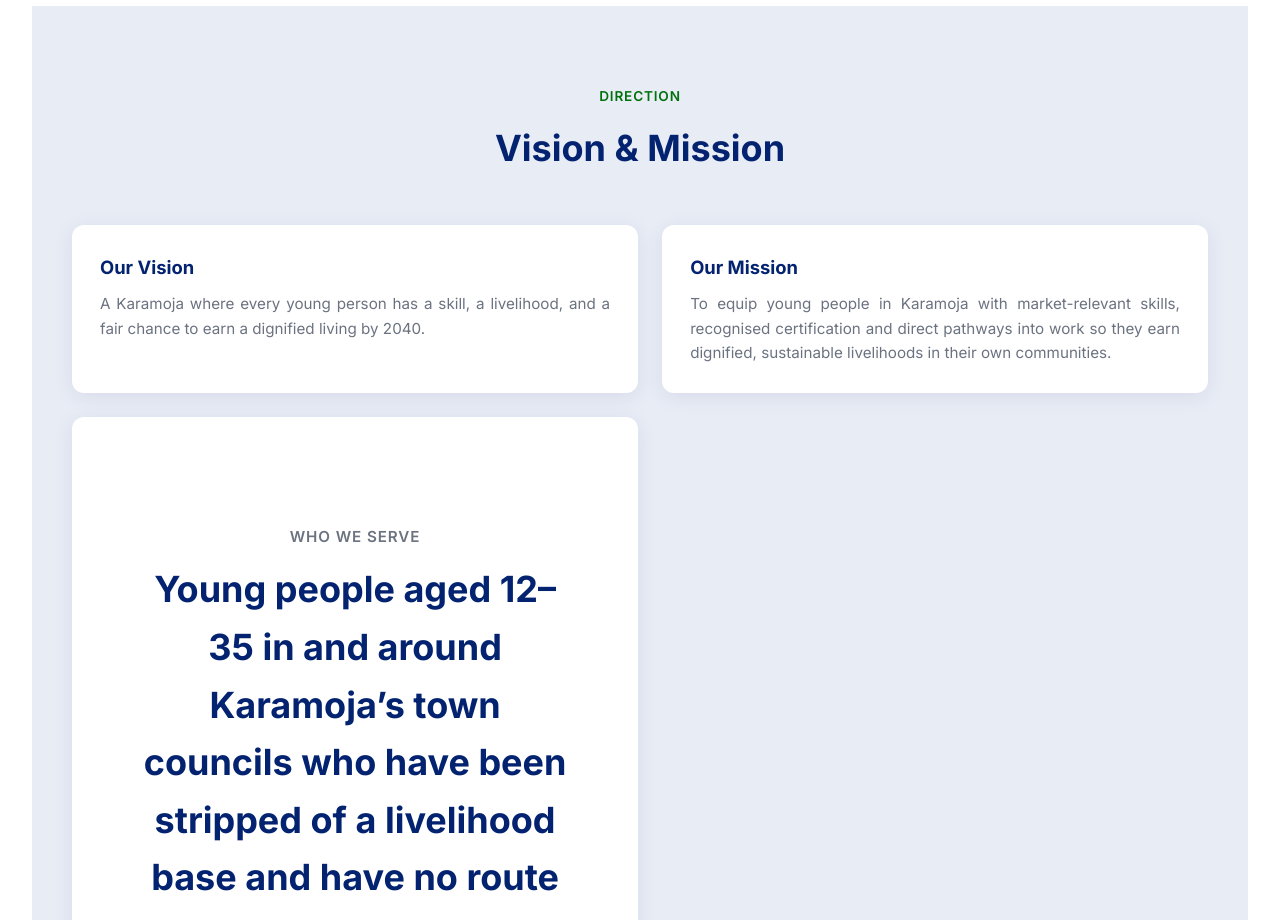
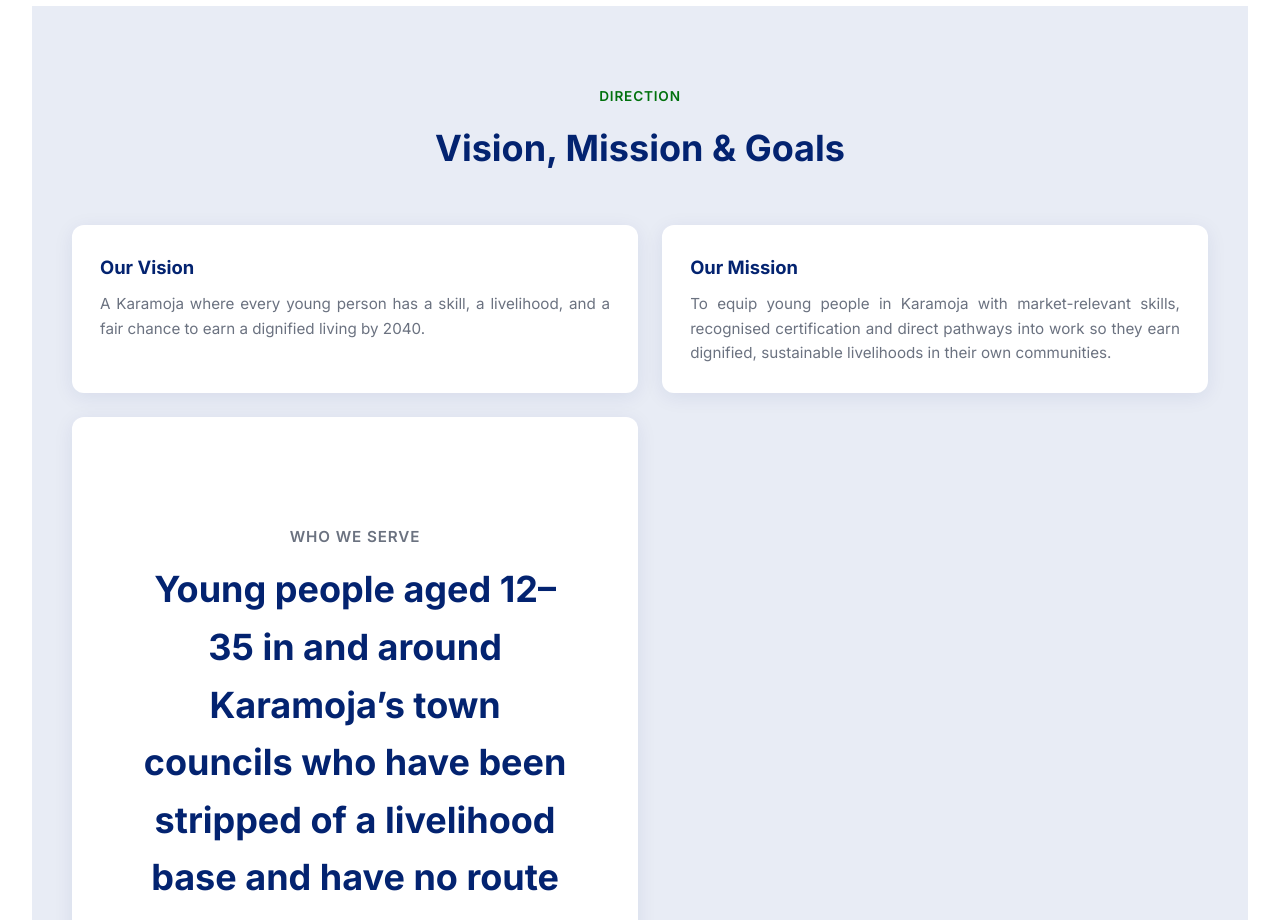
Before and after one commit to isgr870/Seyik-Website-, an Eleventy site: page about.html in a window 1280 px wide. Shown: the part 980-1900 px from the top of the page. Built offline with nearby package versions, Linux system fonts and the light colour scheme; Eleventy itself is replaced by a stand-in of ours; files that its build step writes are made by us from their sources; files whose address does not match are found by name.

Commit message:
Revert: Restore Goals section as requested by client

```diff
--- a/about.html
+++ b/about.html
@@ -78,7 +78,7 @@
     <div class="container">
       <div class="section-header centered">
         <p class="eyebrow">Direction</p>
-        <h2>Vision & Mission</h2>
+        <h2>Vision, Mission & Goals</h2>
       </div>
       <div class="programs-grid">
         <article class="program-card">
```
